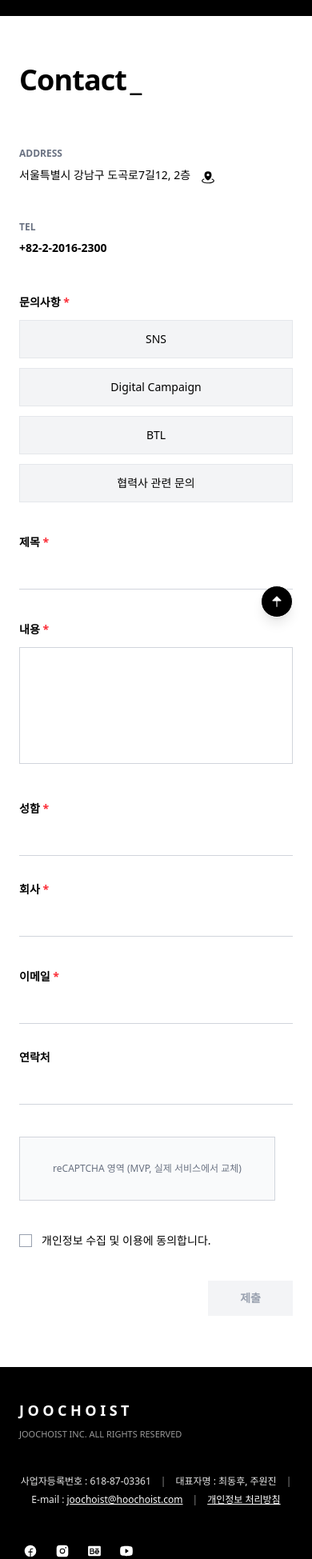
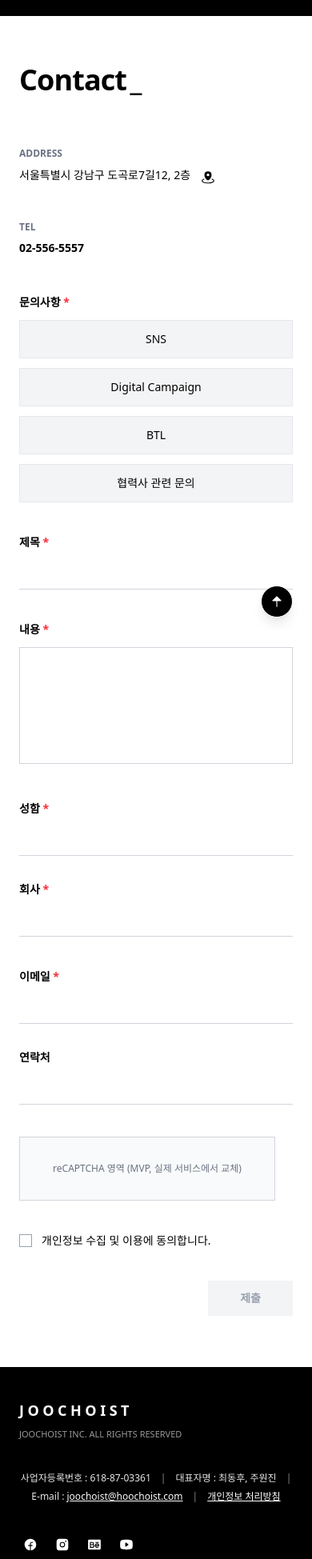
Before and after one commit to wnsgh1a/junhojin, a Next.js app: page /contact in a window 390 px wide. Shown: the part 48-1997 px from the top of the page at 80% size. Built offline with nearby package versions, Linux system fonts and the light colour scheme.

Commit message:
디테일 수정

```diff
--- a/app/contact/page.tsx
+++ b/app/contact/page.tsx
@@ -114,7 +114,7 @@ export default function ContactPage() {
               <h2 className="text-xs font-semibold text-gray-500 uppercase mb-2">
                 Tel
               </h2>
-              <p className="text-sm font-semibold">+82-2-2016-2300</p>
+              <p className="text-sm font-semibold">02-556-5557</p>
             </div>
           </div>
 
--- a/components/Footer.tsx
+++ b/components/Footer.tsx
@@ -14,7 +14,7 @@ export default function Footer() {
     <footer className="bg-black text-white">
       <div className="max-w-6xl mx-auto px-6 py-10">
         {/* 전체 3분할 레이아웃 */}
-        <div className="flex flex-col md:flex-row md:items-start md:justify-between gap-10">
+        <div className="flex flex-col md:flex-row md:items-start md:justify-between gap-9">
           {/* ------------------ LEFT : 로고 + 카피라이트 ------------------ */}
           <div className="flex flex-col gap-2">
             <div className="text-lg font-semibold uppercase tracking-[0.25em]">
```
